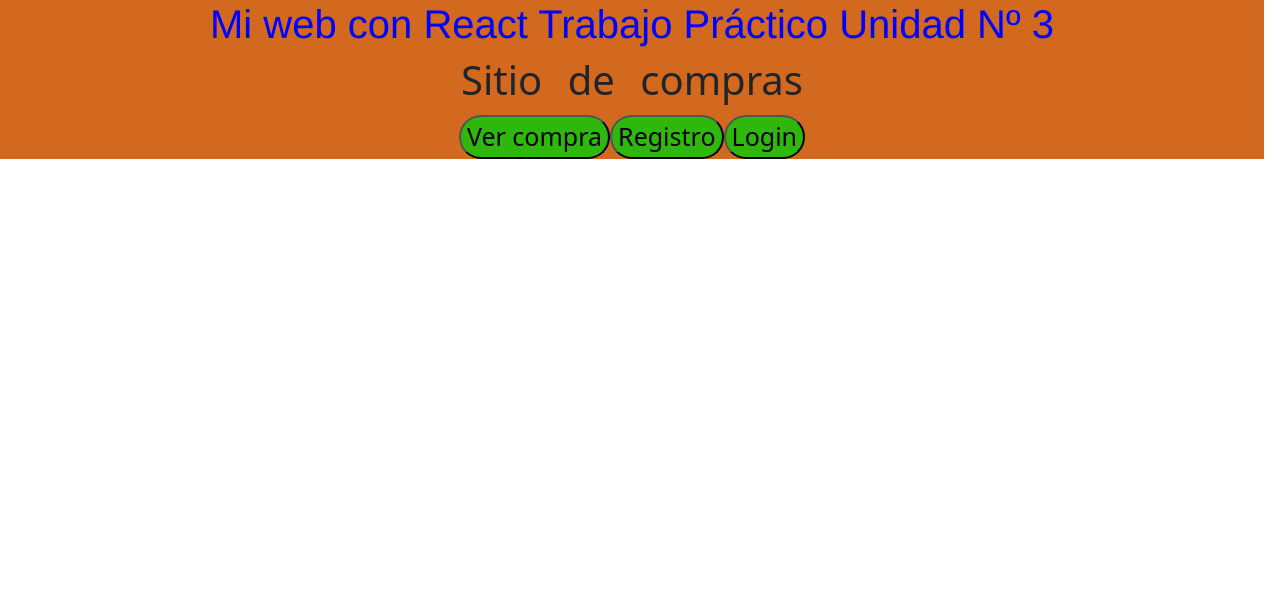
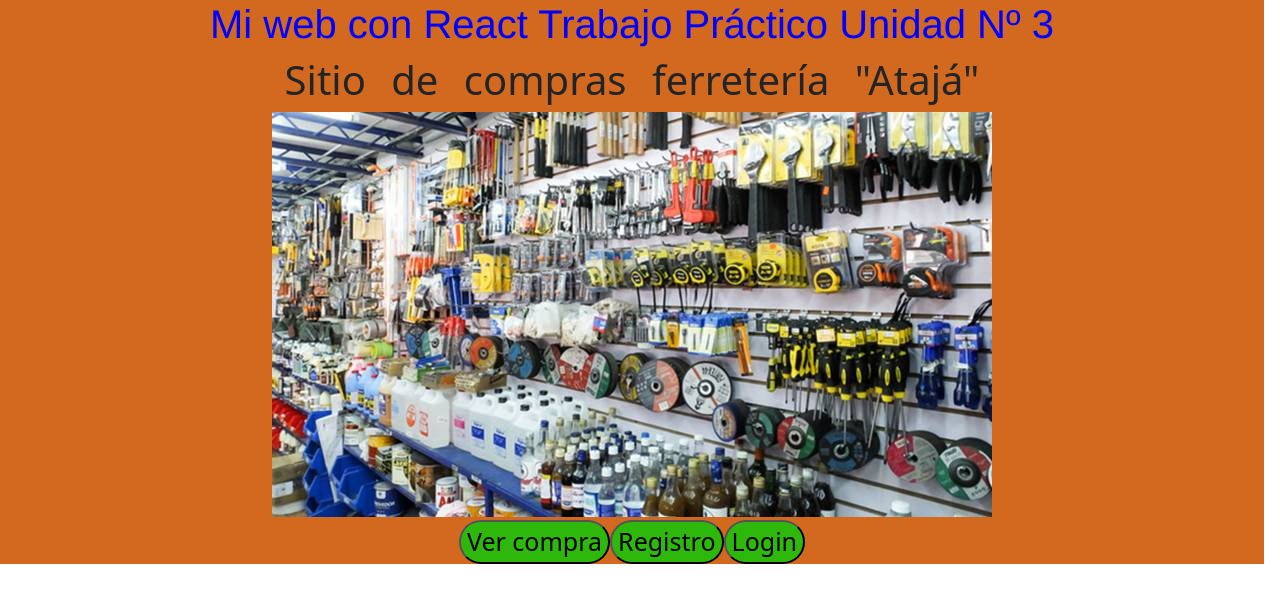
Before and after one commit to SerEfG/react_gonzalez_servando_trabajo_3, a React (Create React App) app: page / in a window 1280 px wide. Shown: the top 602 px of the page. Built offline with nearby package versions, Linux system fonts and the light colour scheme.

Commit message:
Trabajo opcional Unidad 3 React-Actualización4

```diff
--- a/src/componentes/home/home.css
+++ b/src/componentes/home/home.css
@@ -2,6 +2,7 @@
     /*margin-right: 1px;*/
     word-spacing: 15px;
     font-size: 30px;
+    background-color: chocolate;
 }
 .salida{
     font-size: 25px;
--- a/src/componentes/home/home.js
+++ b/src/componentes/home/home.js
@@ -1,15 +1,19 @@
 import React from "react";
 import "./home.css";
 import { Link } from "react-router-dom";
+import icon from './ferreteria.png';
 
 
 function Home(){
     return(
         <div className="menu">
-            <h1>Sitio de compras</h1>
-            <Link to='/tablas/tablas'><button className="salida">Ver compra</button></Link>
-            <Link to='/registro'><button className="salida">Registro</button></Link>
-            <Link to='/login'><button className="salida">Login</button></Link>
+            <h1>Sitio de compras ferretería "Atajá"</h1>
+            <img src={icon} className="ferreteria" alt="foto frente de página"/>
+            <div>
+                <Link to='/tablas/tablas'><button className="salida">Ver compra</button></Link>
+                <Link to='/registro'><button className="salida">Registro</button></Link>
+                <Link to='/login'><button className="salida">Login</button></Link>
+            </div>
         </div>
     )
 
```
Also changed, not shown: src/componentes/home/ferreteria.png (added).
